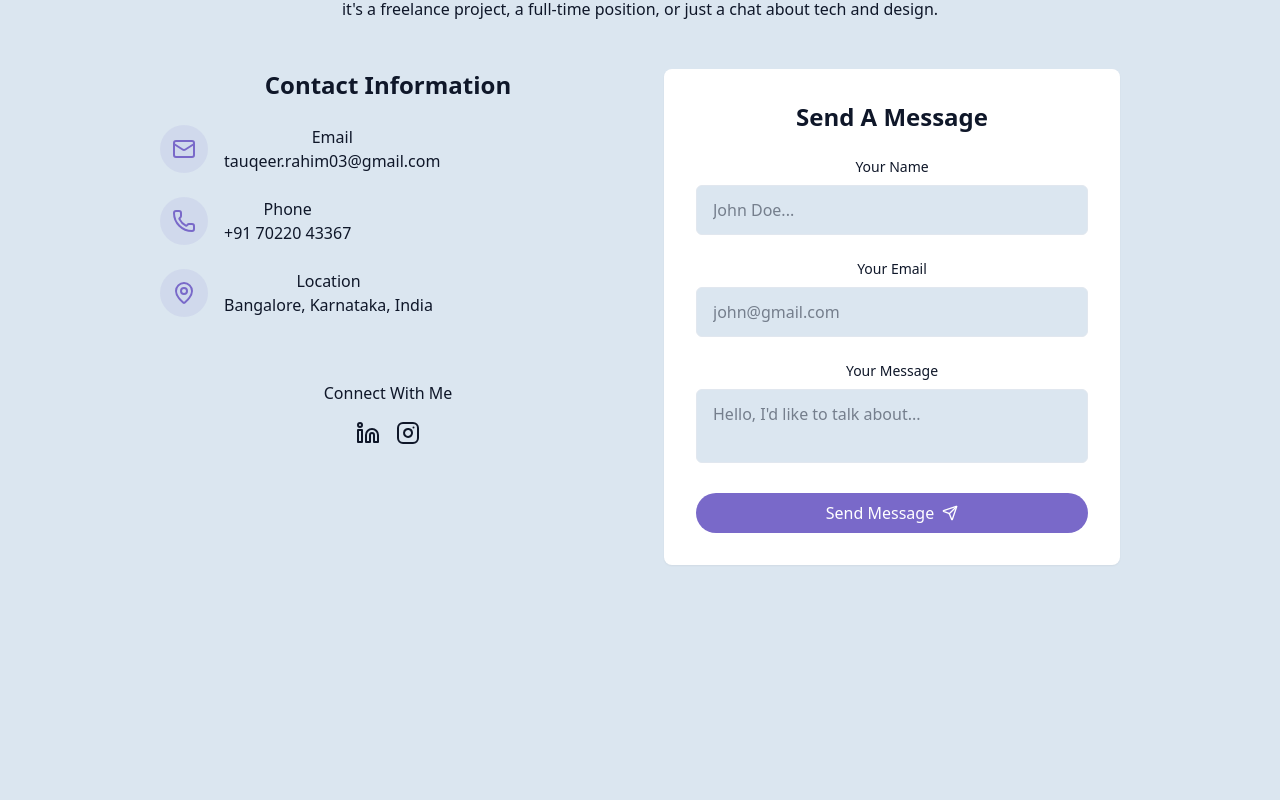
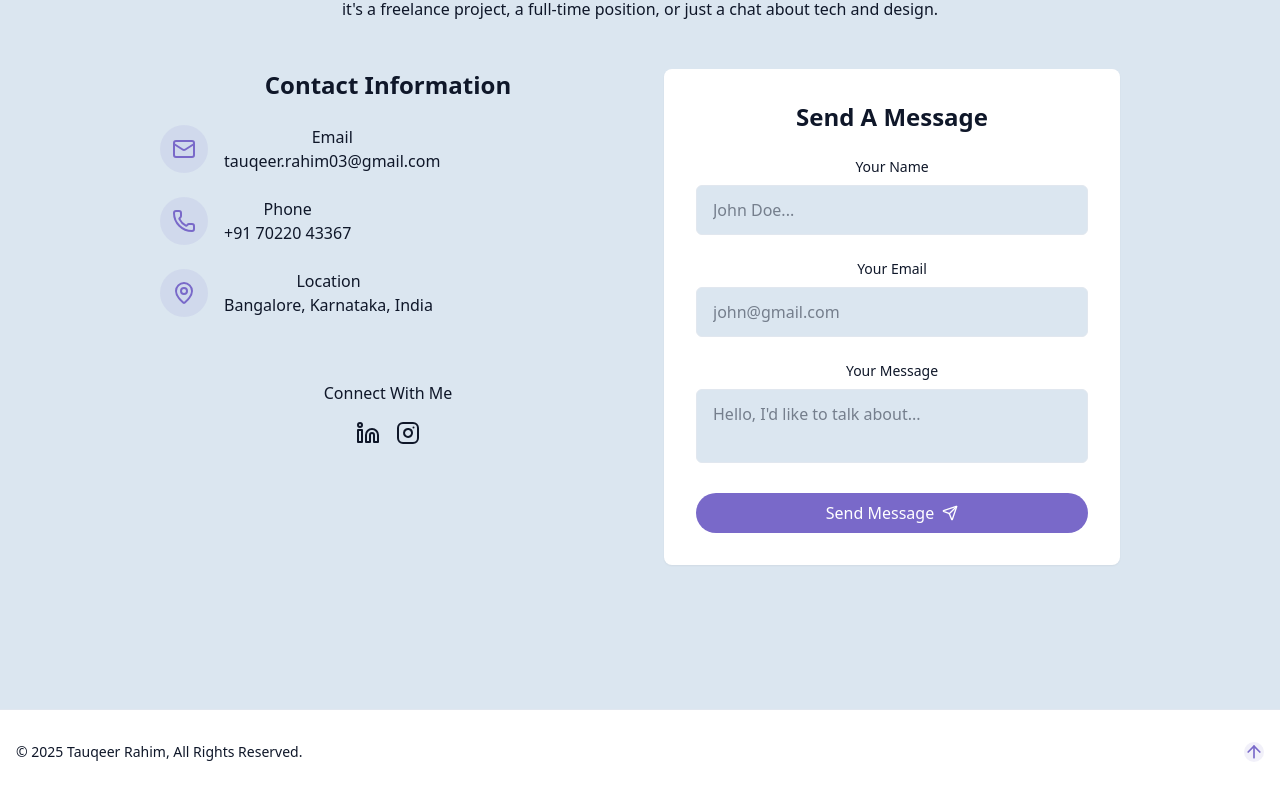
Before and after one commit to tauqeer-rahim03/Portfolio, a React (Vite) app: page / in a window 1280 px wide. Shown: the part 3391-4191 px from the top of the page. Before the commit the page ends 4052 px from the top, so only its background shows below. Built offline with nearby package versions, Linux system fonts and the light colour scheme.

Commit message:
Add Footer component and integrate it into Home page layout

```diff
--- /dev/null
+++ b/src/components/Footer.jsx
@@ -0,0 +1,18 @@
+import { ArrowUp } from "lucide-react";
+
+export const Footer = () => {
+    return (
+        <footer className="py-12 px-4 bg-card relative border-t border-border mt-12 pt-8 flex flex-wrap justify-between items-center">
+            <p className="text-sm text-muted-foreground">
+                &copy; {new Date().getFullYear()} Tauqeer Rahim, All Rights
+                Reserved.
+            </p>
+            <a
+                href="#hero"
+                className="p2 rounded-full bg-primary/10 hover:bg-primary/20 transition-colors text-primary"
+            >
+                <ArrowUp size={20} />
+            </a>
+        </footer>
+    );
+};
--- a/src/pages/Home.jsx
+++ b/src/pages/Home.jsx
@@ -6,6 +6,7 @@
 import { SkillsSection } from "@/components/SkillsSection";
 import { ProjectsSection } from "@/components/ProjectsSection";
 import { ContactSection } from "@/components/ContactSection";
+import { Footer } from "@/components/Footer";
 
 export const Home = () => {
     return (
@@ -28,6 +29,7 @@
                 <ContactSection />
             </main>
             {/*Footer*/}
+            <Footer />
         </div>
     );
 };
```
